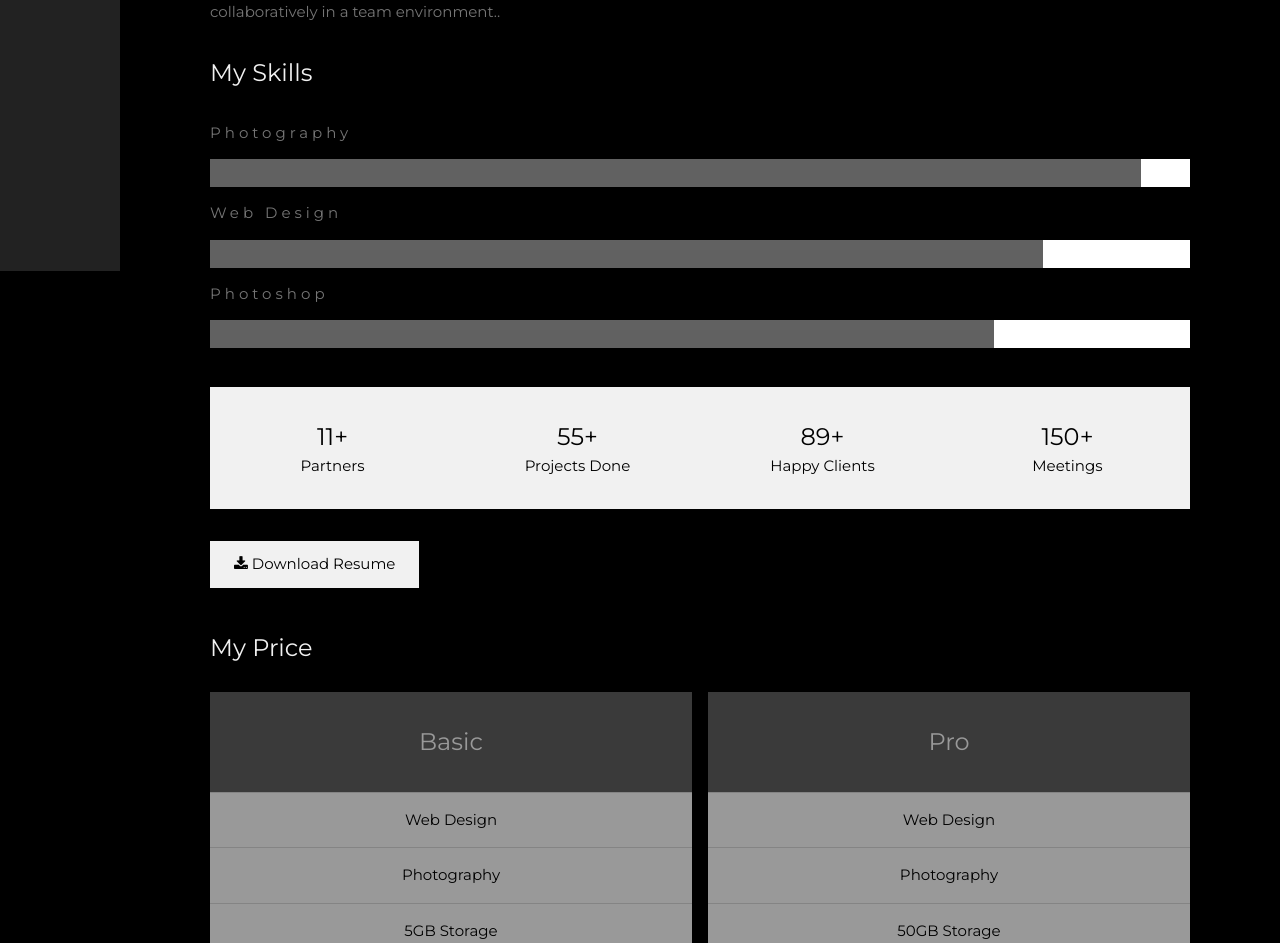
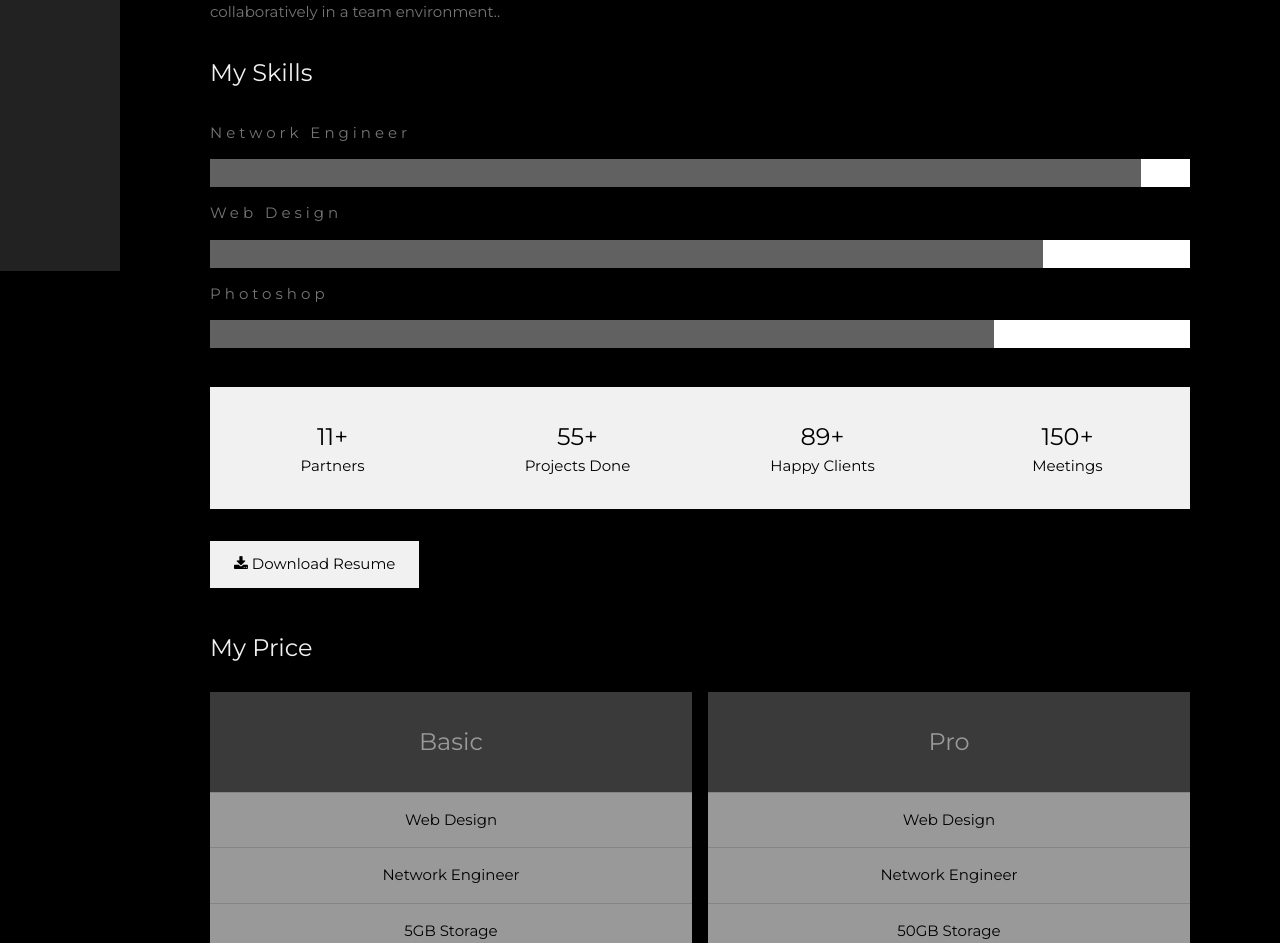
Before and after one commit to thurpatimanikumar/resume, a plain HTML site: page index.html in a window 1280 px wide. Shown: the part 529-1472 px from the top of the page. Drawn offline with nearby package versions, Linux system fonts and the light colour scheme.

Commit message:
Update index.html

```diff
--- a/index.html
+++ b/index.html
@@ -71,7 +71,7 @@ body, h1,h2,h3,h4,h5,h6 {font-family: "Montserrat", sans-serif}
       I have excellent communication and interpersonal skills and can work both independently and collaboratively in a team environment..
     </p>
     <h3 class="w3-padding-16 w3-text-light-grey">My Skills</h3>
-    <p class="w3-wide">Photography</p>
+    <p class="w3-wide">Network Engineer</p>
     <div class="w3-white">
       <div class="w3-dark-grey" style="height:28px;width:95%"></div>
     </div>
@@ -114,7 +114,7 @@ body, h1,h2,h3,h4,h5,h6 {font-family: "Montserrat", sans-serif}
         <ul class="w3-ul w3-white w3-center w3-opacity w3-hover-opacity-off">
           <li class="w3-dark-grey w3-xlarge w3-padding-32">Basic</li>
           <li class="w3-padding-16">Web Design</li>
-          <li class="w3-padding-16">Photography</li>
+          <li class="w3-padding-16">Network Engineer</li>
           <li class="w3-padding-16">5GB Storage</li>
           <li class="w3-padding-16">Mail Support</li>
           <li class="w3-padding-16">
@@ -131,7 +131,7 @@ body, h1,h2,h3,h4,h5,h6 {font-family: "Montserrat", sans-serif}
         <ul class="w3-ul w3-white w3-center w3-opacity w3-hover-opacity-off">
           <li class="w3-dark-grey w3-xlarge w3-padding-32">Pro</li>
           <li class="w3-padding-16">Web Design</li>
-          <li class="w3-padding-16">Photography</li>
+          <li class="w3-padding-16">Network Engineer</li>
           <li class="w3-padding-16">50GB Storage</li>
           <li class="w3-padding-16">Endless Support</li>
           <li class="w3-padding-16">
```
